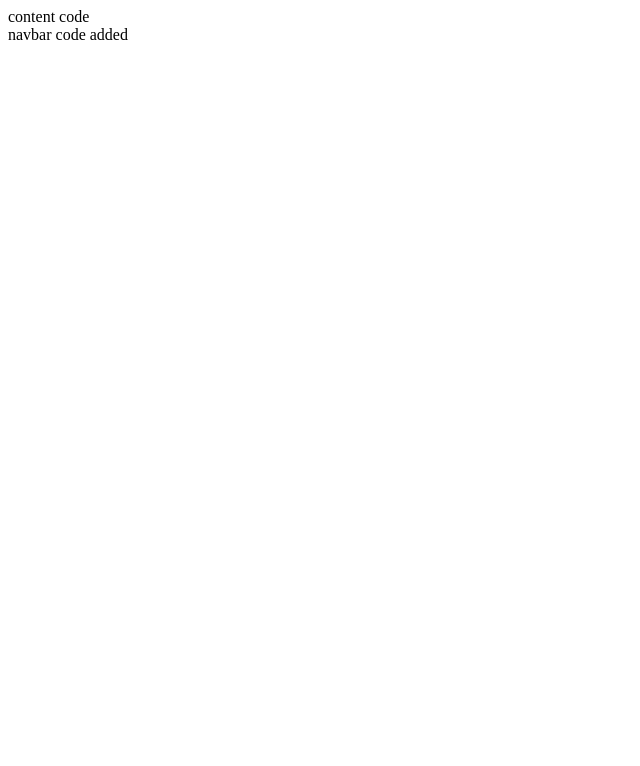
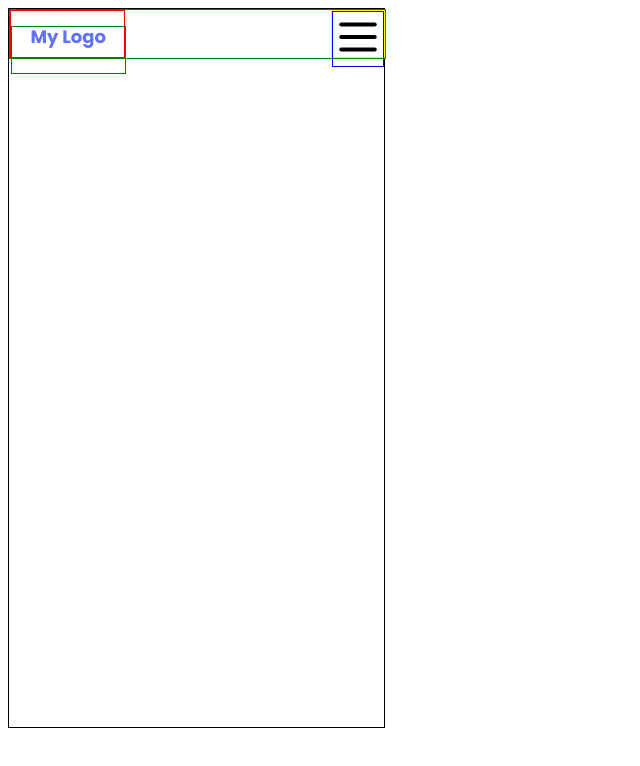
Before and after one commit to jun447/portfolio_w, a website: page index.html in a window 1280 px wide. Shown: the whole page, without its empty margins (0-640 px from the left). Drawn offline with Linux system fonts and the light colour scheme.

Commit message:
navbar code has been completed

```diff
--- a/index.html
+++ b/index.html
@@ -8,11 +8,21 @@
 
 </head>
 <body>
-    <div>
-        content code
+    <div class="container">
+        <nav class="nav">
+            <div class="logo">
+                <h1 class="logotxt">My Logo</h1>
+            </div>
+            <div class="hmburgr">
+               <div class="hmsvg">
+<!--              give code to add svg image-->
+                   <img src="burger.svg" alt="">
+
+               </div>
+            </div>
+        </nav>
+
     </div>
-   <div>
-       navbar code added
-   </div>
+
 </body>
 </html>
--- a/main.css
+++ b/main.css
@@ -0,0 +1,49 @@
+@import url('https://fonts.googleapis.com/css2?family=Poppins:ital,wght@0,100;0,200;0,300;0,400;0,500;0,600;0,700;0,800;1,100;1,200;1,300;1,400;1,500;1,600;1,700&display=swap');
+
+.container {
+  border: 1px solid #000;
+  width: 375px;
+  height: 718px;
+}
+
+.nav {
+  border: 1px solid green;
+  width: 375px;
+  height: 48px;
+  display: flex;
+  justify-content: space-between;
+}
+
+.logo {
+  width: 30%;
+  height: 96%;
+  border: 1px solid red;
+}
+
+.logotxt {
+  border: 1px solid green;
+  width: 100%;
+  height: 100%;
+  font-family: 'Poppins', sans-serif;
+  font-size: 18px;
+  font-weight: 700;
+  line-height: 20px;
+  letter-spacing: 0;
+  text-align: center;
+  color: #6070ff;
+}
+
+.hmburgr {
+  border: 1px solid yellow;
+
+  /* width: 70%; */
+  height: 96%;
+}
+
+.hmsvg {
+  border: 1px solid blue;
+
+  /* width: 24px; */
+
+  /* height: 24px; */
+}
```
Also changed, not shown: burger.svg (added).
